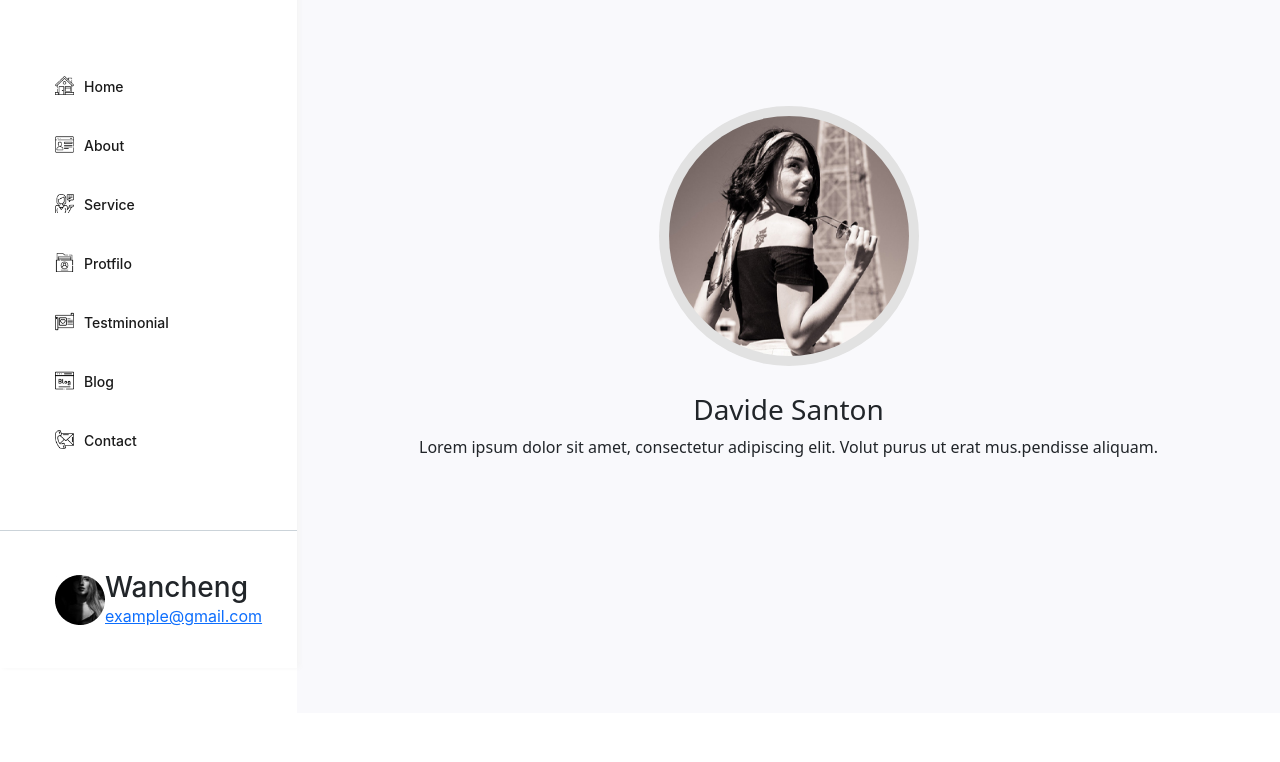
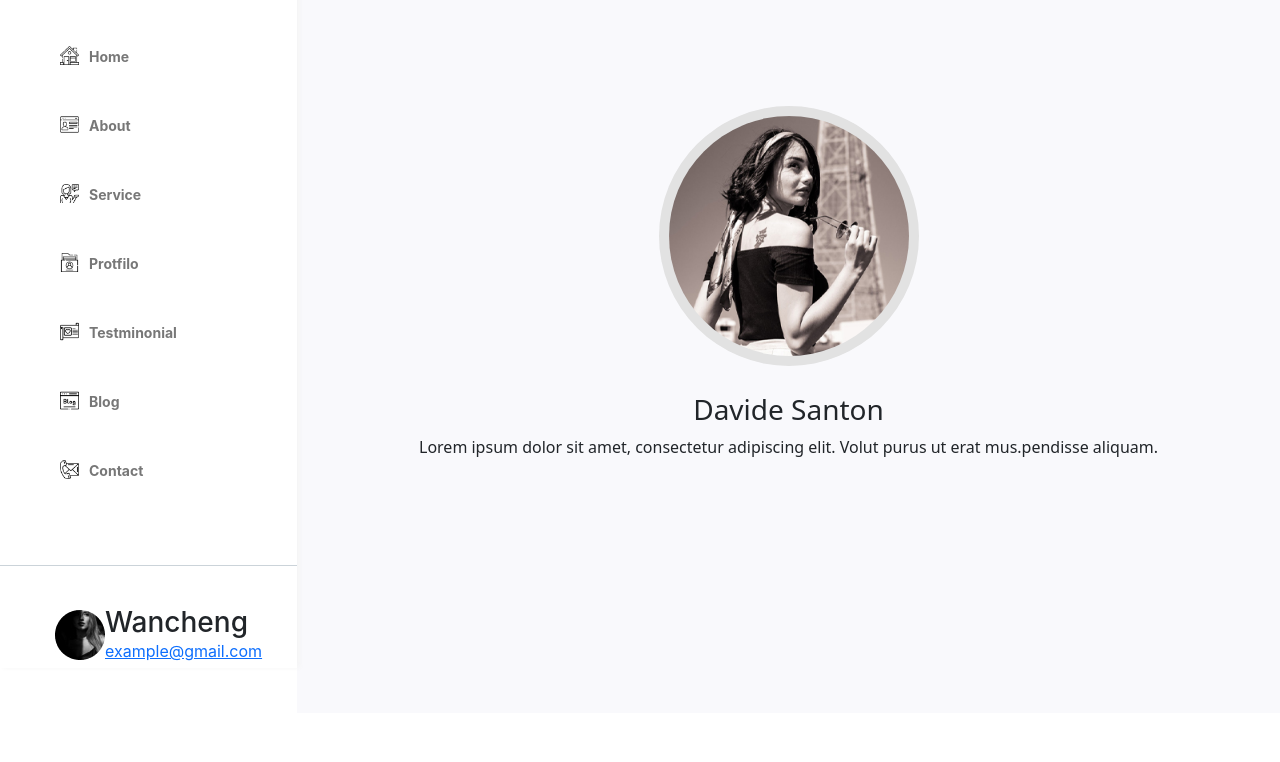
Before and after one commit to musclebigger/Web-full-stack-P1, a plain HTML site: page web.html in a window 1280 px wide. Shown: the part 132-894 px from the top of the page. Drawn offline with nearby package versions, Linux system fonts and the light colour scheme; some packages are replaced by stand-ins of ours.

Commit message:
radius the sidebar's hover

```diff
--- a/main.sass
+++ b/main.sass
@@ -55,20 +55,24 @@ main
                 display: flex
                 padding-top: 10px
                 padding-bottom: 10px
+                border-radius: 25px
+                transition: 0.3s
+                margin: 5px
+
                 img
                     width: 19px
                     height: 19px
                     margin-right: 10px
                 a
                     text-decoration: none
-                    color: #1A1A1A
+                    color: #777
+                    font-weight: bold
                     font-size: 14px
-                    font-weight: 500
                     display: flex
-                    border-radius: 6px
                     padding: 9px 15px
                 a:hover
                     color: #fffeff
+
 
 
     .author
@@ -259,6 +263,7 @@ main
             background-color: #fff
             padding: 50px 40px 45px 50px
             border-radius: 40px
+            transition: 0.4s
 
             .inner-list
                 text-align: center
--- a/web.html
+++ b/web.html
@@ -376,7 +376,7 @@
                 }
             </style>
             <h3>Blog</h3>
-            <p>In building</p>
+            <p>Coming soon</p>
         </div>
         <!-- contact -->
         <div class="contact-page" id="contact">
```
Also changed, not shown: README.md, main.css, 1 other file.
